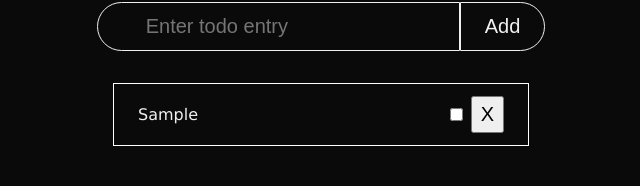
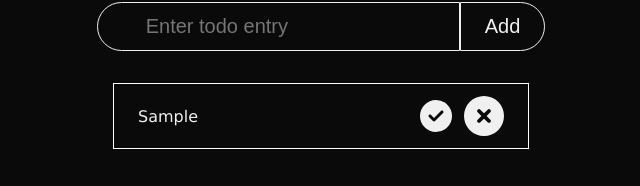
Before and after one commit to PrimarisEquilibrium/VueJS-Projects, a Vue app in the folder todo-list-app/: page / in a window 1280 px wide. Both pictures are taken after typing "Sample" into the empty fields and a click on the button "Add". Shown: the part 179-365 px from the top of the page, without its empty margins (319-959 px from the left). Built offline with nearby package versions, Linux system fonts and the light colour scheme; the HTML template or start-up script is replaced by a standard one.

Commit message:
feat: import font awesome, add icons to entry input, and add basic interactive styling

```diff
--- a/todo-list-app/package.json
+++ b/todo-list-app/package.json
@@ -13,6 +13,11 @@
     "format": "prettier --write src/"
   },
   "dependencies": {
+    "@fortawesome/fontawesome-svg-core": "^6.7.0",
+    "@fortawesome/free-brands-svg-icons": "^6.7.0",
+    "@fortawesome/free-regular-svg-icons": "^6.7.0",
+    "@fortawesome/free-solid-svg-icons": "^6.7.0",
+    "@fortawesome/vue-fontawesome": "^3.0.8",
     "vue": "^3.5.12"
   },
   "devDependencies": {
--- a/todo-list-app/src/components/Entry.vue
+++ b/todo-list-app/src/components/Entry.vue
@@ -30,11 +30,24 @@ export default defineComponent({
 </script>
 
 <template>
-    <div class="entry-container">
+    <div :class="(entry.done) ? 'entry-container inactive-entry' : 'entry-container'">
         <span :class="{ done: entry.done }">{{ entry.name }}</span>
         <div class="entry-input-container">
-            <input type="checkbox" v-model="entry.done">
-            <button @click="deleteEntry(entry)">X</button>
+            <div class="entry-toggle">
+                <font-awesome-icon
+                    @click="() => entry.done = !entry.done"
+                    :class="(entry.done) ? 'icon icon-inactive' : 'icon'"
+                    :icon="['fas', 'circle-check']"
+                    size="2x"
+                />
+            </div>
+            <button @click="deleteEntry(entry)">
+                <font-awesome-icon
+                    :class="(entry.done) ? 'icon icon-inactive' : 'icon'"
+                    :icon="['fas', 'circle-xmark']"
+                    size="2x"
+                />
+            </button>
         </div>
     </div>
 </template>
@@ -50,12 +63,33 @@ export default defineComponent({
     align-items: center;
 }
 
-input {
-    margin: 0 0.5rem;
+.entry-input-container{
+    display: flex;
+    align-items: center;
+}
+
+.entry-toggle {
+    margin-right: 0.75rem;
+}
+
+/* Styling for inactive todo list entries */
+.inactive-entry {
+    border: 1px solid var(--secondary-color);
 }
 
 button {
-    padding: 0.30rem 0.5rem;
+    border: none;
+}
+
+.icon {
+    background-color: var(--background-color);
+    color: var(--primary-color);
+    border: none;
+    cursor: pointer;
+}
+
+.icon-inactive {
+    color: var(--secondary-color);
 }
 
 .done {
--- a/todo-list-app/src/main.ts
+++ b/todo-list-app/src/main.ts
@@ -2,4 +2,14 @@ import { createApp } from 'vue'
 import App from './App.vue'
 import './styles/main.css' // Global styling
 
-createApp(App).mount('#app')
+// Font awesome icons
+import { library } from '@fortawesome/fontawesome-svg-core'
+import { FontAwesomeIcon } from '@fortawesome/vue-fontawesome'
+
+import { faXmarkCircle, faCheckCircle } from "@fortawesome/free-solid-svg-icons"
+
+library.add(faXmarkCircle, faCheckCircle)
+
+createApp(App)
+    .component('font-awesome-icon', FontAwesomeIcon)
+    .mount('#app')
--- a/todo-list-app/src/styles/main.css
+++ b/todo-list-app/src/styles/main.css
@@ -8,6 +8,7 @@
 
 :root {
     --primary-color: #f0f0f0;
+    --secondary-color: #61606A;
     --background-color: #0A0A0A;
 }
 
```
Also changed, not shown: 1 other file (tests, documents, lock files or other folders).
